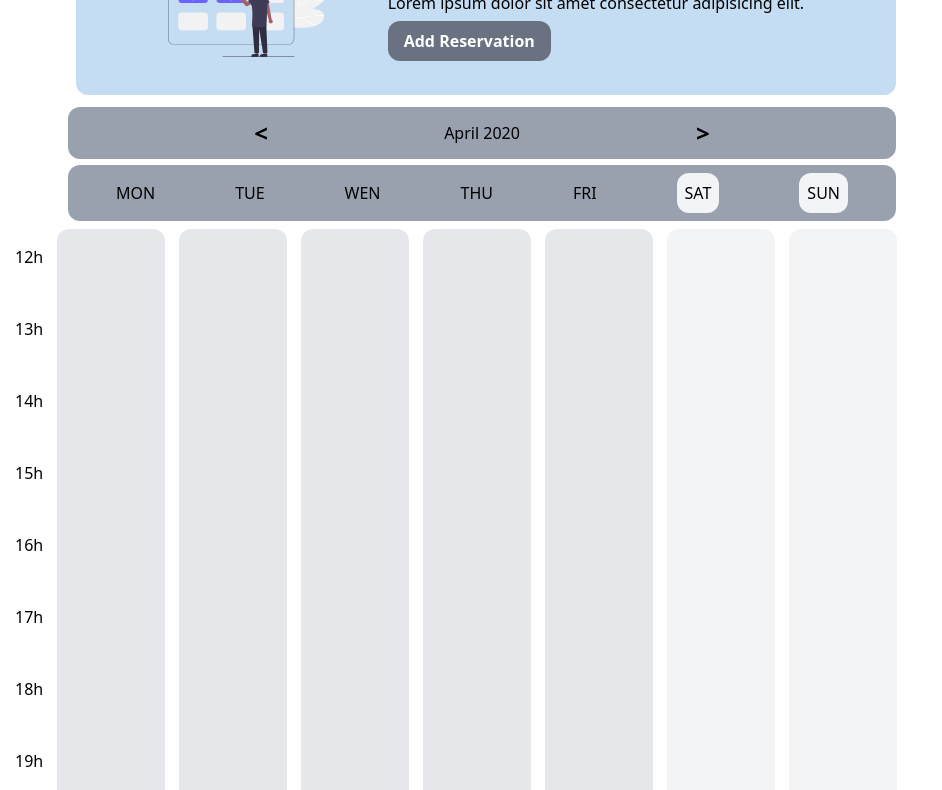
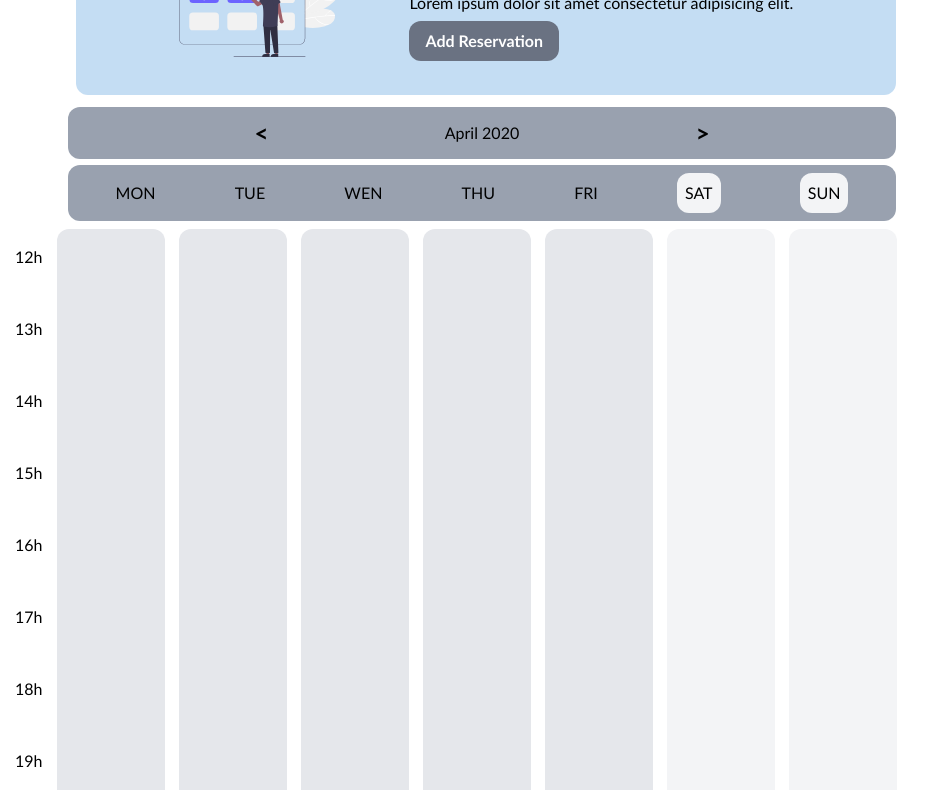
Before and after one commit to MariaE003/Calendrier-Hebdomadaire, a website: page index.html in a window 1280 px wide. Shown: the part 81-871 px from the top of the page, without its empty margins (0-942 px from the left). Drawn offline with Linux system fonts and the light colour scheme.

Commit message:
ajouter un font familly au design

```diff
--- a/style/style.css
+++ b/style/style.css
@@ -1,3 +1,7 @@
+ *{
+    font-family: "Gill Sans", sans-serif;
+ }
+
  .conteiner {
             background-color: rgb(196, 221, 243);
         }
```
